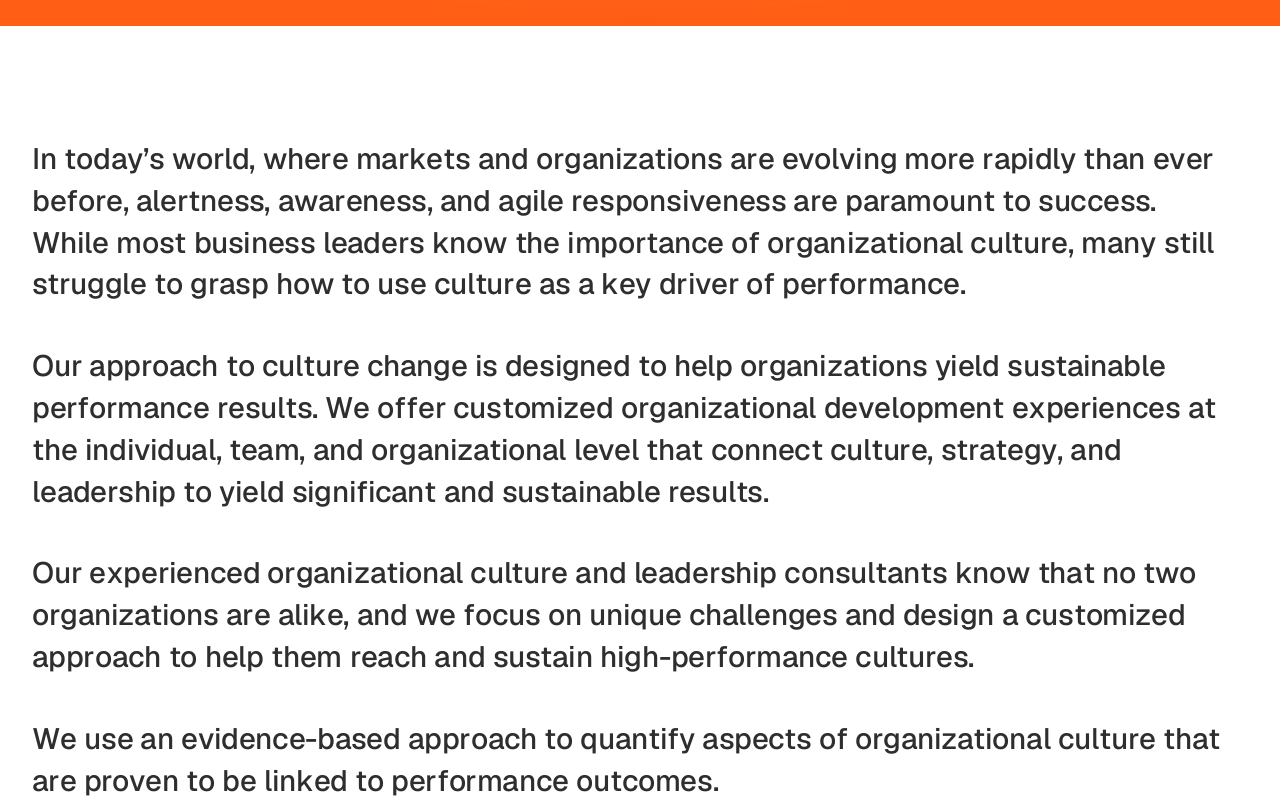
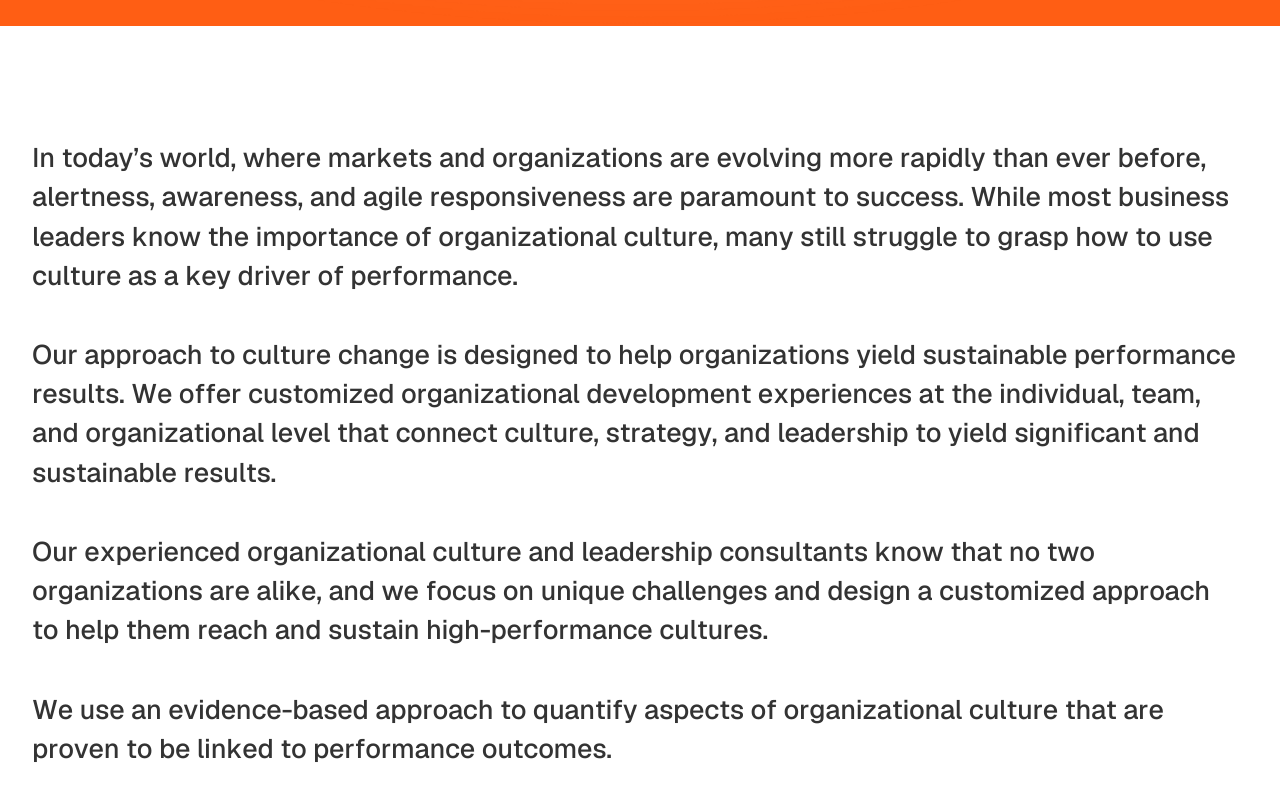
Before and after one commit to chaitanyaeparivartan-sketch/Celebratory-Network, a Next.js app: page /business-od in a window 1280 px wide. Shown: the part 920-1720 px from the top of the page. Built offline with nearby package versions, Linux system fonts and the light colour scheme; a web font is replaced by a local one.

Commit message:
Keep text at normal sizes without scale distortion or character collision

```diff
--- a/app/od-consulting/business-od/components/Info.jsx
+++ b/app/od-consulting/business-od/components/Info.jsx
@@ -14,11 +14,11 @@ export default function Info({ className = "" }) {
   const firstParaRef = useRef(null);
   const lastParaRef = useRef(null);
 
-  // globalProgress runs continuously from 0.0 to 4.0
+  // globalProgress runs continuously from 0.0 to 4.0:
   // [0.0 -> 1.0]: Paragraph 1 highlights. Paragraph 2, 3, 4 remain strictly 0 (black).
   // [1.0 -> 2.0]: Paragraph 1 is 100% finished. Paragraph 2 highlights.
   // [2.0 -> 3.0]: Paragraph 1 & 2 are 100% finished. Paragraph 3 highlights.
-  // [3.0 -> 4.0]: Paragraph 1, 2, 3 are 100% finished. Paragraph 4 highlights all the way to completion.
+  // [3.0 -> 4.0]: Paragraph 1, 2, 3 are 100% finished. Paragraph 4 highlights to completion.
   const [currentProgress, setCurrentProgress] = useState(0);
   const targetProgressRef = useRef(0);
   const currentProgressRef = useRef(0);
@@ -91,18 +91,16 @@ export default function Info({ className = "" }) {
 
   // Pre-parse all paragraphs into words and continuous letter indexing
   const parsedData = useMemo(() => {
-    return PARAGRAPHS.map((text, pIdx) => {
+    return PARAGRAPHS.map((text) => {
       const words = text.split(" ");
       let runningIndex = 0;
 
       const parsedWords = words.map((word) => {
         const letters = word.split("").map((char) => {
           const idx = runningIndex++;
-          const baseTilt = (((idx * 17 + pIdx * 13) % 9) - 4) * 0.8;
           return {
             char,
             index: idx,
-            baseTilt,
           };
         });
         runningIndex++; // space separator
@@ -136,8 +134,7 @@ export default function Info({ className = "" }) {
             }
 
             const { parsedWords, totalChars } = parsedData[pIdx];
-            const waveWidth = 8.5; // Width of active kinetic wave
-            // Extend cursor to ensure kinetic pop wave finishes across every character
+            const waveWidth = 4.0; // Clean, smooth 4-character color feathering
             const targetCharIndex = paraProgress * (totalChars + waveWidth);
 
             const isFirst = pIdx === 0;
@@ -149,7 +146,7 @@ export default function Info({ className = "" }) {
                 ref={isFirst ? firstParaRef : isLast ? lastParaRef : null}
                 className="relative w-full"
               >
-                <p className="font-ppmori text-[clamp(21px,2.1vw,36px)] sm:text-[clamp(23px,2.3vw,40px)] leading-[1.38] md:leading-[1.42] tracking-[-0.012em] font-medium select-text">
+                <p className="font-ppmori text-[clamp(18px,1.6vw,26px)] sm:text-[clamp(20px,1.8vw,30px)] md:text-[clamp(21px,2.1vw,32px)] leading-[1.4] md:leading-[1.46] tracking-[-0.012em] font-medium select-text">
                   {parsedWords.map((wordObj, wIdx) => (
                     <span
                       key={wIdx}
@@ -159,62 +156,37 @@ export default function Info({ className = "" }) {
                         const diff = targetCharIndex - letter.index;
 
                         let color = "#171717";
-                        let scale = 1;
-                        let tilt = 0;
-                        let translateY = 0;
-                        let textShadow = "none";
-                        let opacity = 0.92;
+                        let opacity = 0.9;
 
                         if (paraProgress >= 1) {
-                          // Paragraph 100% complete: Settled solid brand orange
+                          // Paragraph 100% complete: Normal size, solid brand orange
                           color = "#FF5E14";
-                          scale = 1;
-                          tilt = 0;
-                          translateY = 0;
-                          textShadow = "none";
                           opacity = 1;
                         } else if (paraProgress <= 0 || diff < 0) {
-                          // Unreached: Clean black
+                          // Unreached: Normal size, clean black
                           color = "#171717";
-                          scale = 1;
-                          tilt = 0;
-                          translateY = 0;
-                          textShadow = "none";
-                          opacity = 0.9;
+                          opacity = 0.88;
                         } else if (diff < waveWidth) {
-                          // Active Kinetic Wave Pop
+                          // Active smooth color feathering from black to brand orange
                           const t = diff / waveWidth;
-                          const peak = Math.sin(t * Math.PI);
-
+                          const r = Math.round(23 + (255 - 23) * t);
+                          const g = Math.round(23 + (94 - 23) * t);
+                          const b = Math.round(23 + (20 - 23) * t);
+                          color = `rgb(${r}, ${g}, ${b})`;
+                          opacity = 0.88 + 0.12 * t;
+                        } else {
+                          // Settled: Normal size, solid brand orange
                           color = "#FF5E14";
-                          scale = 1 + 0.12 * peak;
-                          tilt = letter.baseTilt * peak;
-                          translateY = -3.2 * peak;
-                          textShadow =
-                            "0.5px 0.5px 0 #FF5E14, -0.5px -0.5px 0 #FF5E14, 0 0 10px rgba(255, 94, 20, 0.45)";
-                          opacity = 1;
-                        } else {
-                          // Settled: Solid brand orange
-                          color = "#FF5E14";
-                          scale = 1;
-                          tilt = 0;
-                          translateY = 0;
-                          textShadow = "none";
                           opacity = 1;
                         }
 
                         return (
                           <span
                             key={lIdx}
-                            className="inline-block will-change-transform will-change-[color]"
+                            className="inline-block will-change-[color] transition-colors duration-150 ease-out"
                             style={{
                               color,
                               opacity,
-                              transform: `translate3d(0, ${translateY.toFixed(1)}px, 0) scale(${scale.toFixed(3)}) rotate(${tilt.toFixed(1)}deg)`,
-                              textShadow,
-                              transformOrigin: "center bottom",
-                              transition:
-                                "transform 0.42s cubic-bezier(0.16, 1, 0.3, 1), color 0.48s ease, text-shadow 0.48s ease, opacity 0.48s ease",
                             }}
                           >
                             {letter.char}
```
